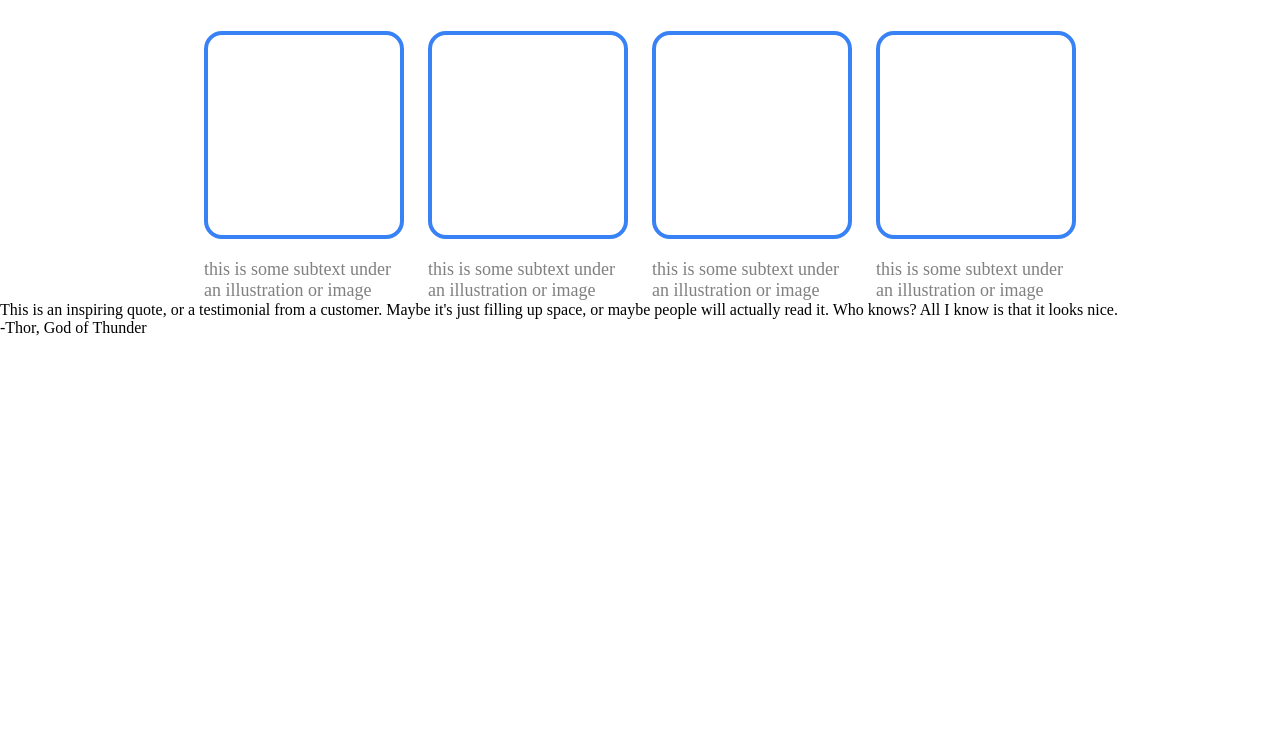
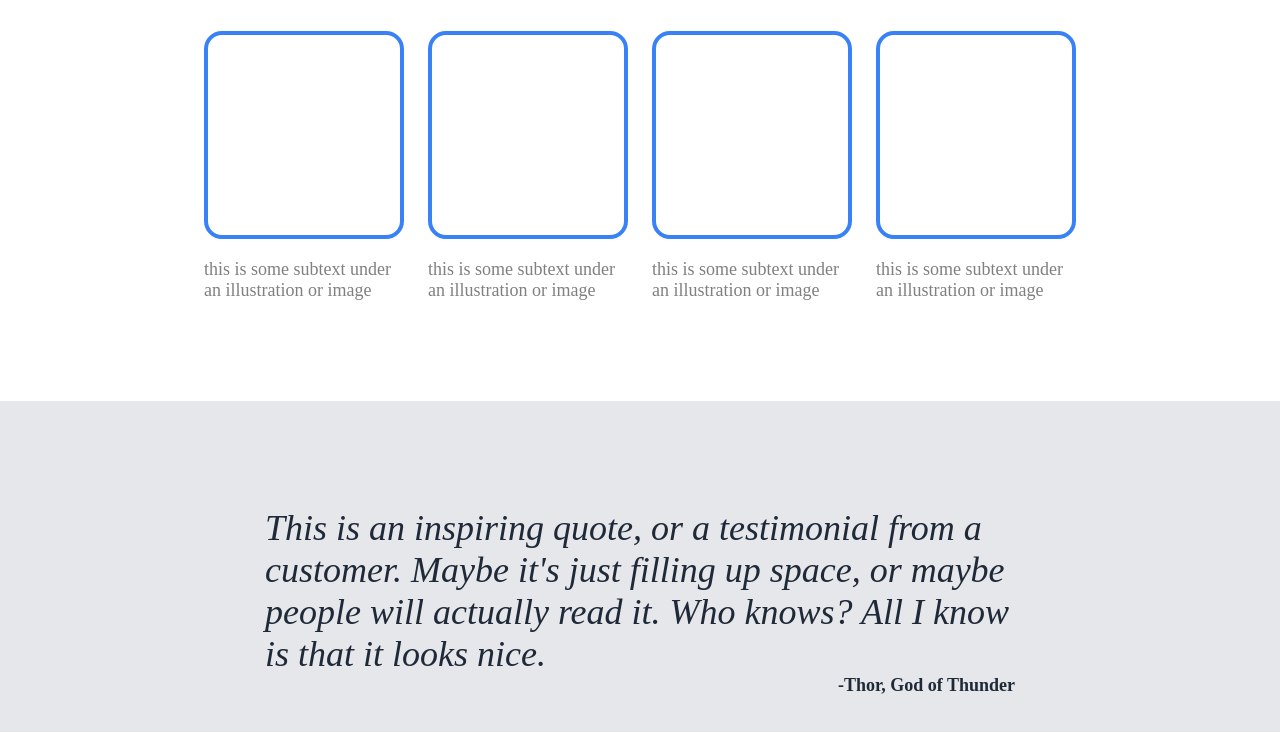
Before and after one commit to Zeesul/odin-landing-page, a plain HTML site: page index.html in a window 1280 px wide. Shown: the part 544-1276 px from the top of the page. Before the commit the page ends 881 px from the top, so only its background shows below. Drawn offline with Linux system fonts and the light colour scheme.

Commit message:
Finish HTML and CSS for section three
Finished structuring the HTML for section three, as well as applying all
of the CSS.

```diff
--- a/index.html
+++ b/index.html
@@ -54,6 +54,7 @@
         </div>
     </div>
     <div class="section-three">
+        <div class="container">
             <div class="quote">
                 This is an inspiring quote, or a testimonial from a customer.
                 Maybe it's just filling up space, or maybe people will actually read it.
@@ -63,5 +64,6 @@
                 -Thor, God of Thunder
             </div>
         </div>
+    </div>
 </body>
 </html>
--- a/styles.css
+++ b/styles.css
@@ -112,9 +112,40 @@ button.header-button {
     flex-wrap: wrap;
     justify-content: center;
     max-width: 200px;
+    margin-bottom: 100px;
 }
 
 .text {
     color: grey;
     font-size: 18px;
 }
+
+.section-three {
+    width: auto;
+    height: 400px;
+    background-color: #E5E7EB;
+    display: flex;
+    justify-content: center;
+    align-items: center;
+}
+
+.container {
+    display: flex;
+    flex-direction: column;
+    justify-content: center;
+    align-items: center;
+}
+
+.quote {
+    font-size: 36px;
+    font-style: italic;
+    color: #1F2937;
+    max-width: 750px;
+}
+
+.author {
+    font-size: 18px;
+    font-weight: bold;
+    color: #1F2937;
+    align-self: flex-end;
+}
```
Lines whose indentation alone changed are shown as unchanged.
